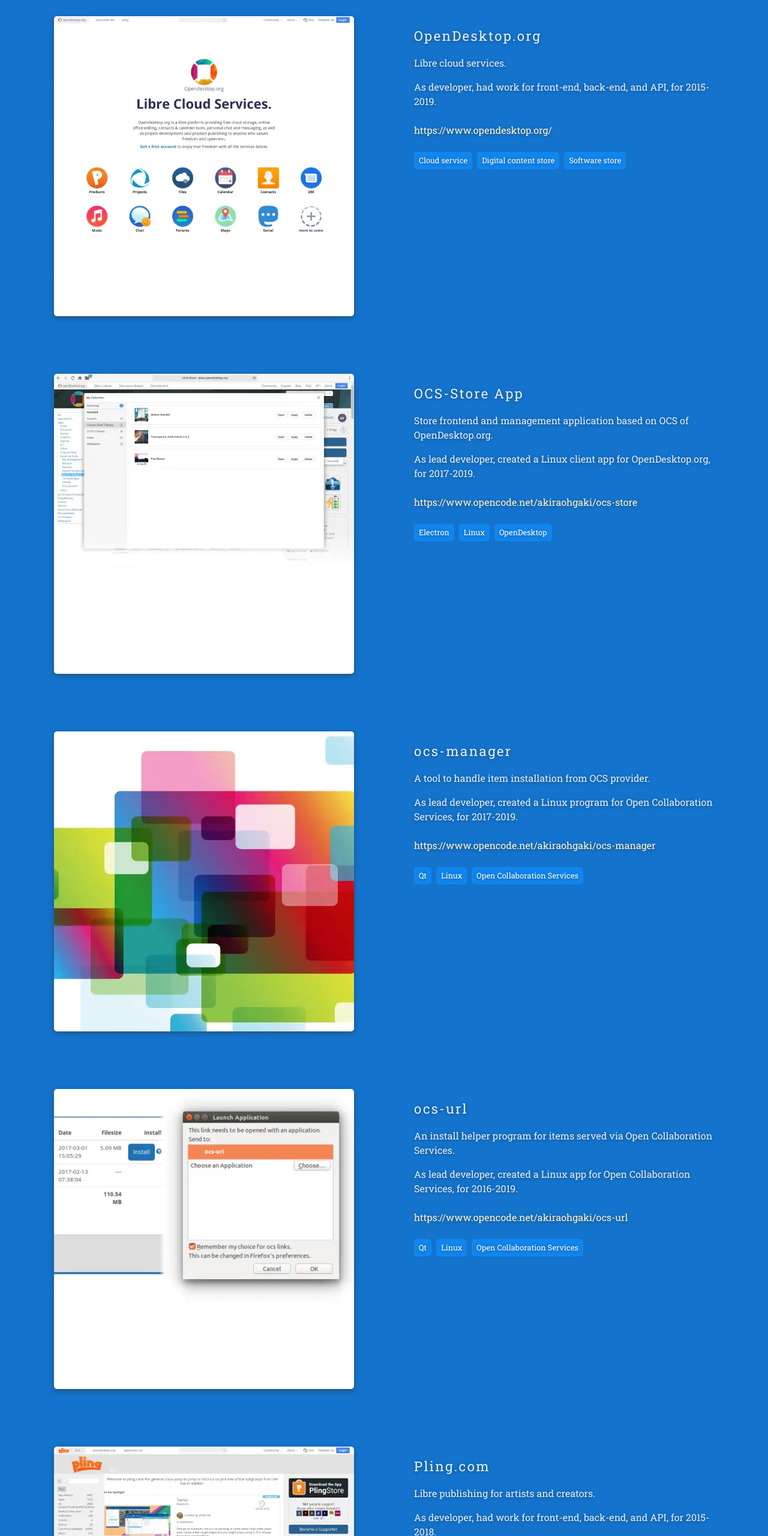
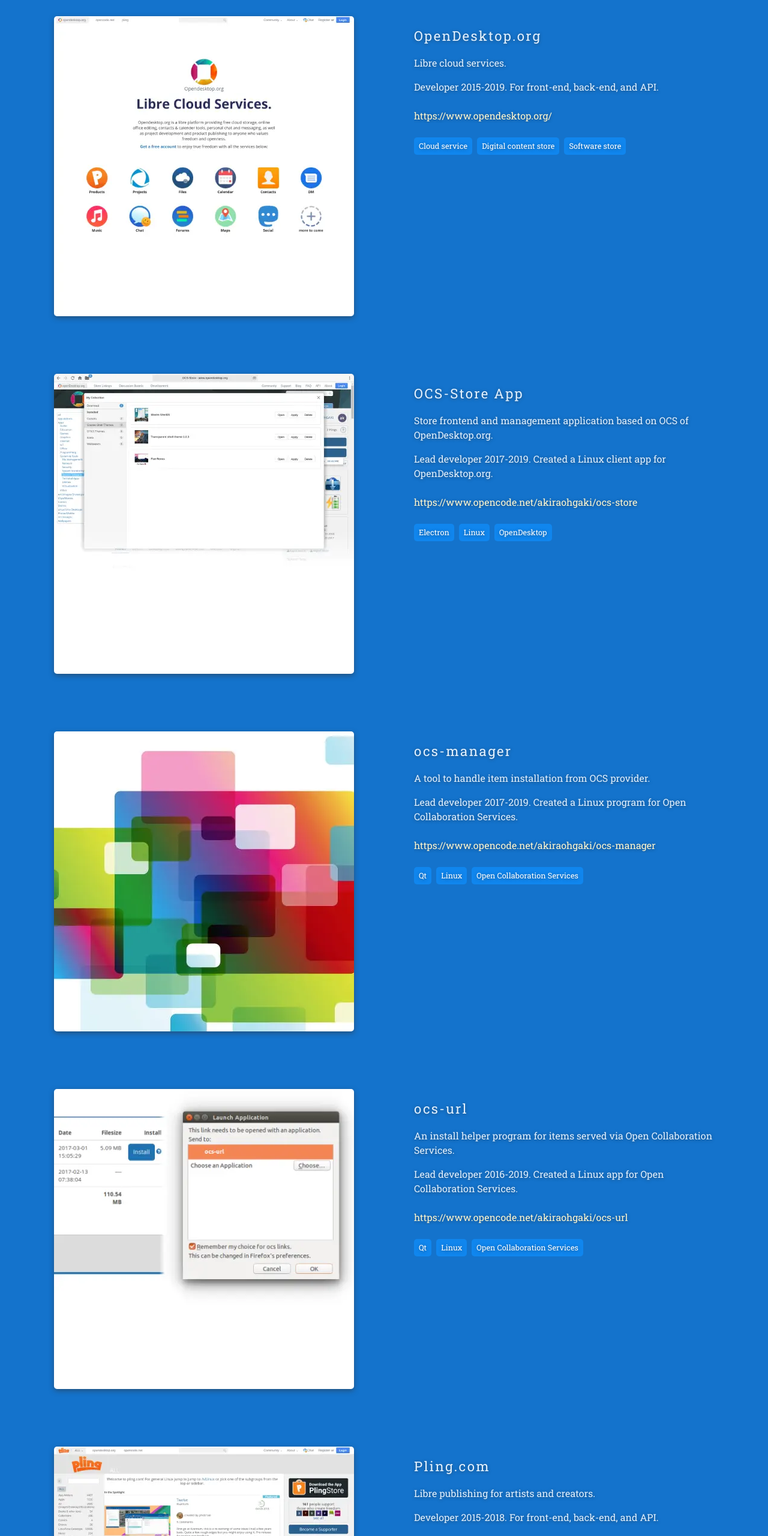
Before and after one commit to akiraohgaki/portfolio, a website: page docs/index.html in a window 1280 px wide. Shown: the part 1940-4500 px from the top of the page at 60% size. Drawn offline with Linux system fonts and the light colour scheme.

Commit message:
Update index.html

```diff
--- a/docs/index.html
+++ b/docs/index.html
@@ -73,7 +73,7 @@
     tags="Cloud service, Digital content store, Software store">
 <h3 slot="title">OpenDesktop.org</h3>
 <p>Libre cloud services.</p>
-<p>As developer, had work for front-end, back-end, and API, for 2015-2019.</p>
+<p>Developer 2015-2019. For front-end, back-end, and API.</p>
 </akira-project-info>
 
 <akira-project-info
@@ -82,7 +82,7 @@
     tags="Electron, Linux, OpenDesktop">
 <h3 slot="title">OCS-Store App</h3>
 <p>Store frontend and management application based on OCS of OpenDesktop.org.</p>
-<p>As lead developer, created a Linux client app for OpenDesktop.org, for 2017-2019.</p>
+<p>Lead developer 2017-2019. Created a Linux client app for OpenDesktop.org.</p>
 </akira-project-info>
 
 <akira-project-info
@@ -91,7 +91,7 @@
     tags="Qt, Linux, Open Collaboration Services">
 <h3 slot="title">ocs-manager</h3>
 <p>A tool to handle item installation from OCS provider.</p>
-<p>As lead developer, created a Linux program for Open Collaboration Services, for 2017-2019.</p>
+<p>Lead developer 2017-2019. Created a Linux program for Open Collaboration Services.</p>
 </akira-project-info>
 
 <akira-project-info
@@ -100,7 +100,7 @@
     tags="Qt, Linux, Open Collaboration Services">
 <h3 slot="title">ocs-url</h3>
 <p>An install helper program for items served via Open Collaboration Services.</p>
-<p>As lead developer, created a Linux app for Open Collaboration Services, for 2016-2019.</p>
+<p>Lead developer 2016-2019. Created a Linux app for Open Collaboration Services.</p>
 </akira-project-info>
 
 <akira-project-info
@@ -109,7 +109,7 @@
     tags="Digital content store, Software store">
 <h3 slot="title">Pling.com</h3>
 <p>Libre publishing for artists and creators.</p>
-<p>As developer, had work for front-end, back-end, and API, for 2015-2018.</p>
+<p>Developer 2015-2018. For front-end, back-end, and API.</p>
 </akira-project-info>
 
 <akira-project-info
@@ -118,7 +118,7 @@
     tags="KDE, Web, Open Collaboration Services">
 <h3 slot="title">KDE/ocs-webserver</h3>
 <p>Web server for a software store.</p>
-<p>As developer, had work for front-end, and API, for 2016-2019.</p>
+<p>Developer 2016-2019. For front-end, and API.</p>
 </akira-project-info>
 
 <akira-project-info
@@ -127,7 +127,7 @@
     tags="KDE, Storage service, Open Collaboration Services">
 <h3 slot="title">KDE/ocs-fileserver</h3>
 <p>File server for a software store.</p>
-<p>As lead developer, created a storage service for OCS provider, for 2016-2019.</p>
+<p>Lead developer 2016-2019. Created a storage service for OCS provider.</p>
 </akira-project-info>
 
 <akira-project-info
@@ -136,7 +136,7 @@
     tags="Cloud service, Storage service">
 <h3 slot="title">Runners-ID</h3>
 <p>Cloud storage service.</p>
-<p>As lead developer, created a cloud storage service, for 2012-2015.</p>
+<p>Lead developer 2012-2015. Created a cloud storage service.</p>
 </akira-project-info>
 </article>
 
```
